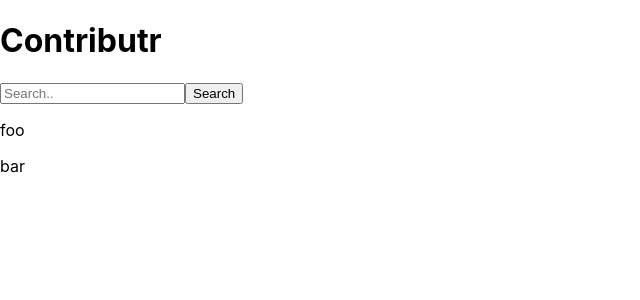
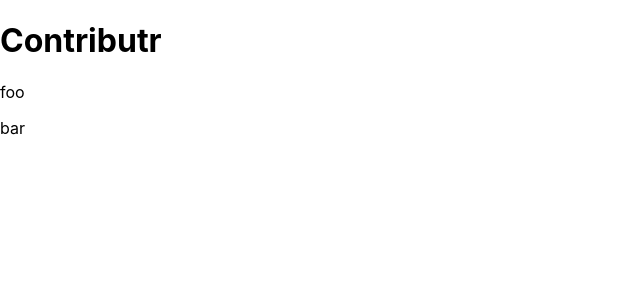
Before and after one commit to chrisjagius/contributr, a React (Create React App) app: page / in a window 1280 px wide. Shown: the top 300 px of the page, without its empty margins (0-640 px from the left). Built offline with nearby package versions, Linux system fonts and the light colour scheme.

Commit message:
temporarily disabled search functionality

```diff
--- a/src/App.js
+++ b/src/App.js
@@ -1,7 +1,7 @@
 import React, { Component } from "react";
 
 import Page from "./components/Page";
-import Search from "./components/Search";
+// import Search from "./components/Search";
 import ResultList from "./components/ResultList";
 
 class App extends Component {
@@ -12,7 +12,7 @@ class App extends Component {
   render() {
     return (
       <Page>
-        <Search />
+        {/* <Search /> */}
         <ResultList results={this.state.results} />
       </Page>
     );
--- a/src/components/Search.js
+++ b/src/components/Search.js
@@ -3,8 +3,15 @@ import React from "react";
 const Search = () => {
   return (
     <div>
-      <input type="text" placeholder="Search.." />
-      <button type="submit">Search</button>
+      <select>
+        <option value="volvo">Volvo</option>
+        <option value="saab">Saab</option>
+        <option value="mercedes">Mercedes</option>
+        <option value="audi">Audi</option>
+      </select>
+
+      {/* <input type="text" placeholder="Search.." />
+      <button type="submit">Search</button> */}
     </div>
   );
 };
```
